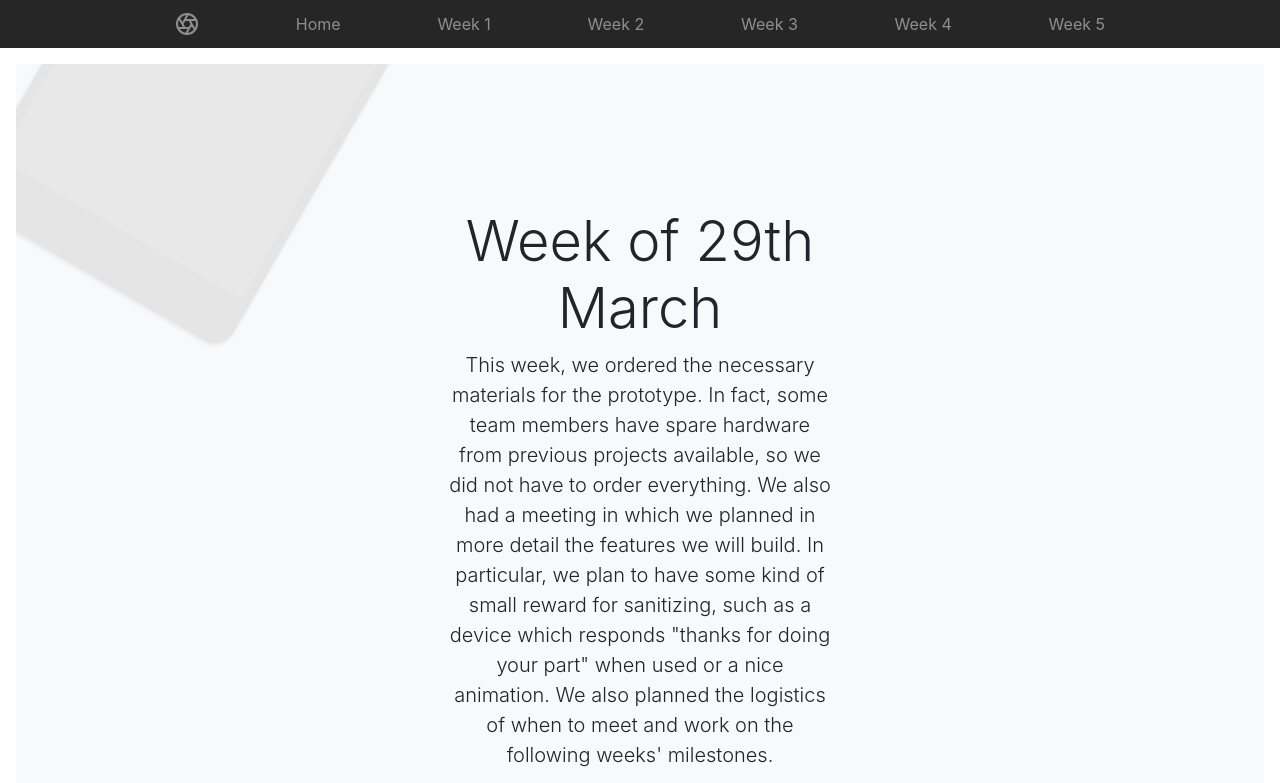
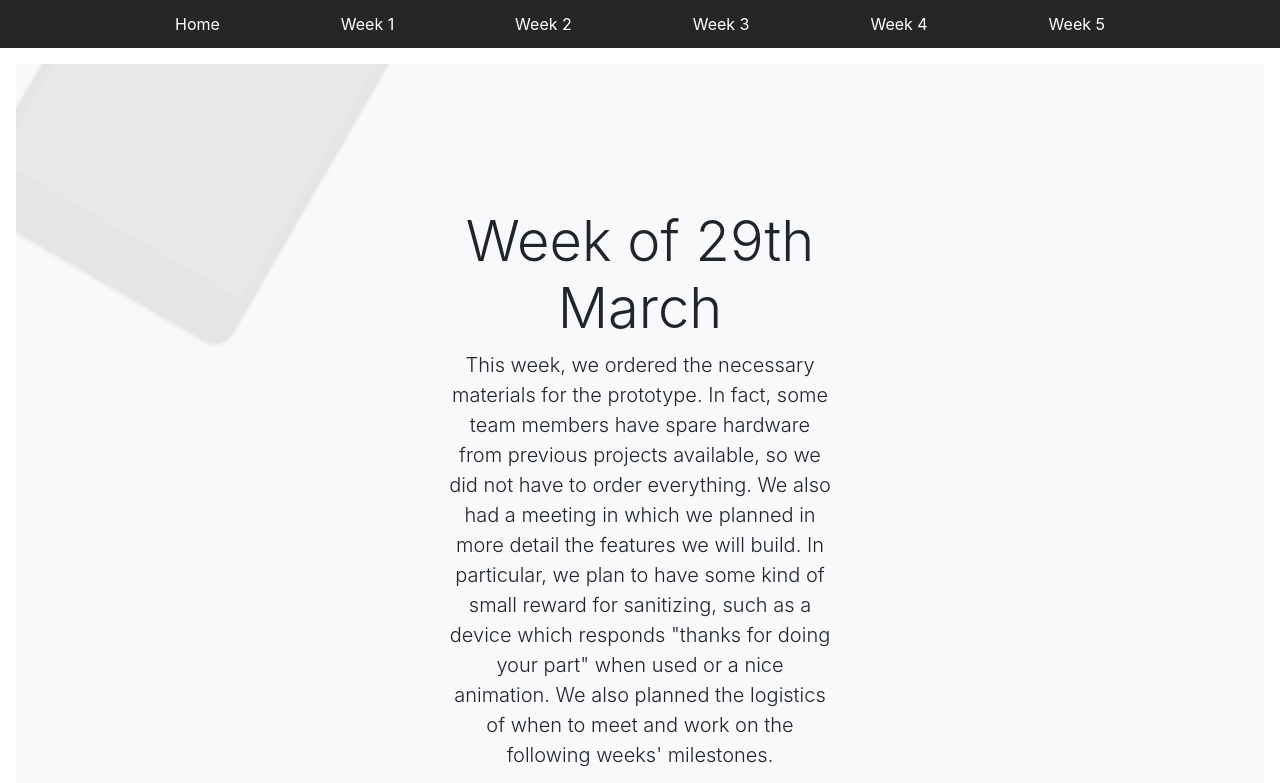
Before and after one commit to shreyshah33/csce436-final-project, a plain HTML site: page week1.html in a window 1280 px wide. Shown: the top 783 px of the page. Drawn offline with nearby package versions, Linux system fonts and the light colour scheme.

Commit message:
bootstrap setup

```diff
--- a/week1.html
+++ b/week1.html
@@ -43,22 +43,12 @@
 
     <header class="site-header sticky-top py-1">
         <nav class="container d-flex flex-column flex-md-row justify-content-between">
-            <a class="py-2" href="#" aria-label="Product">
-                <svg xmlns="http://www.w3.org/2000/svg" width="24" height="24" fill="none" stroke="currentColor"
-                    stroke-linecap="round" stroke-linejoin="round" stroke-width="2" class="d-block mx-auto" role="img"
-                    viewBox="0 0 24 24">
-                    <title>Product</title>
-                    <circle cx="12" cy="12" r="10" />
-                    <path
-                        d="M14.31 8l5.74 9.94M9.69 8h11.48M7.38 12l5.74-9.94M9.69 16L3.95 6.06M14.31 16H2.83m13.79-4l-5.74 9.94" />
-                </svg>
-            </a>
-            <a class="py-2 d-none d-md-inline-block" href="index.html">Home</a>
-            <a class="py-2 d-none d-md-inline-block" href="week1.html">Week 1</a>
-            <a class="py-2 d-none d-md-inline-block" href="week2.html">Week 2</a>
-            <a class="py-2 d-none d-md-inline-block" href="week3.html">Week 3</a>
-            <a class="py-2 d-none d-md-inline-block" href="week4.html">Week 4</a>
-            <a class="py-2 d-none d-md-inline-block" href="week5.html">Week 5</a>
+            <a class="py-2 d-none d-md-inline-block text-white" href="index.html">Home</a>
+            <a class="py-2 d-none d-md-inline-block text-white" href="week1.html">Week 1</a>
+            <a class="py-2 d-none d-md-inline-block text-white" href="week2.html">Week 2</a>
+            <a class="py-2 d-none d-md-inline-block text-white" href="week3.html">Week 3</a>
+            <a class="py-2 d-none d-md-inline-block text-white" href="week4.html">Week 4</a>
+            <a class="py-2 d-none d-md-inline-block text-white" href="week5.html">Week 5</a>
         </nav>
     </header>
 
```
Also changed, not shown: index.html (+4 -4 lines), week2.html (+6 -16 lines), week3.html (+6 -16 lines), week4.html (+6 -16 lines), week5.html (+6 -16 lines).
